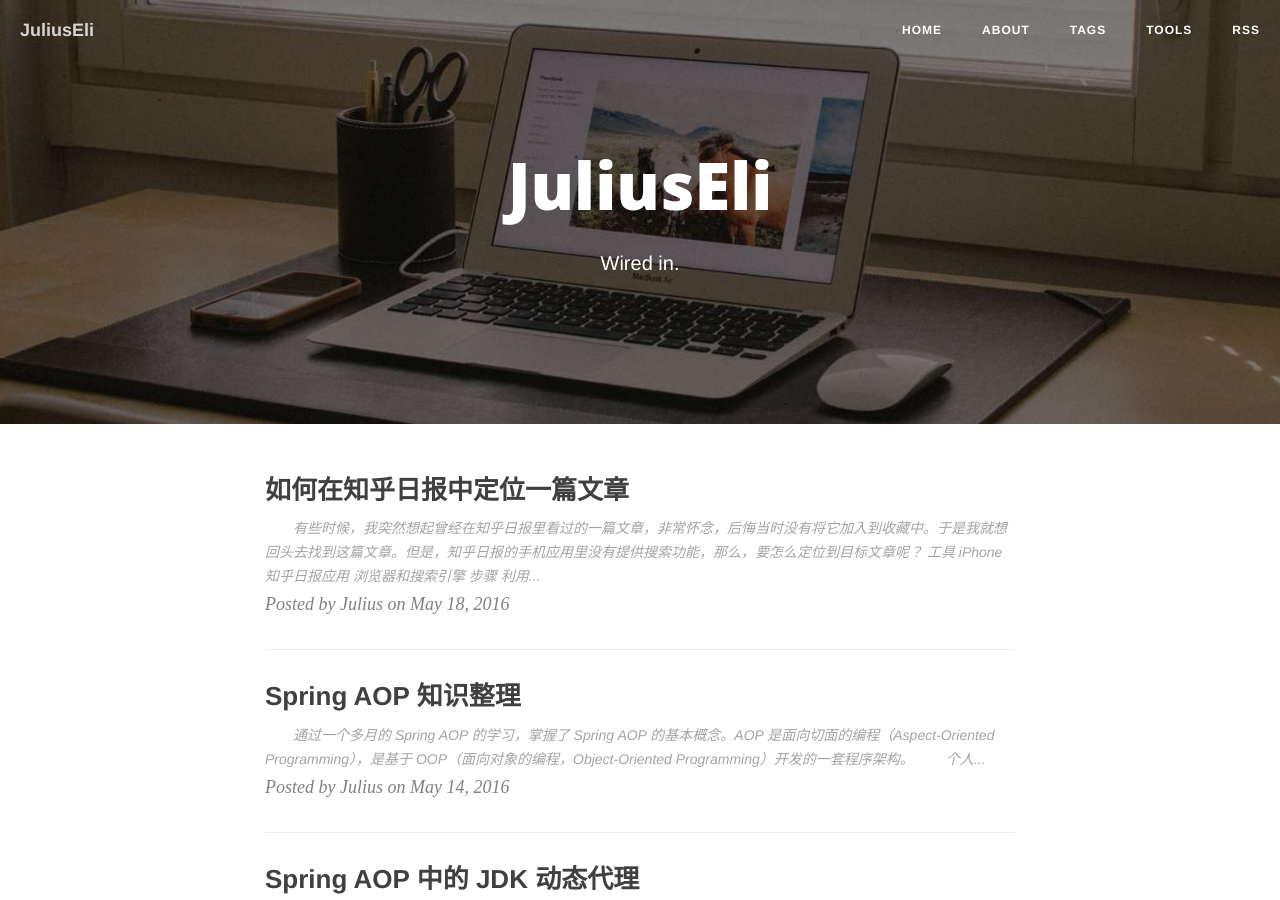
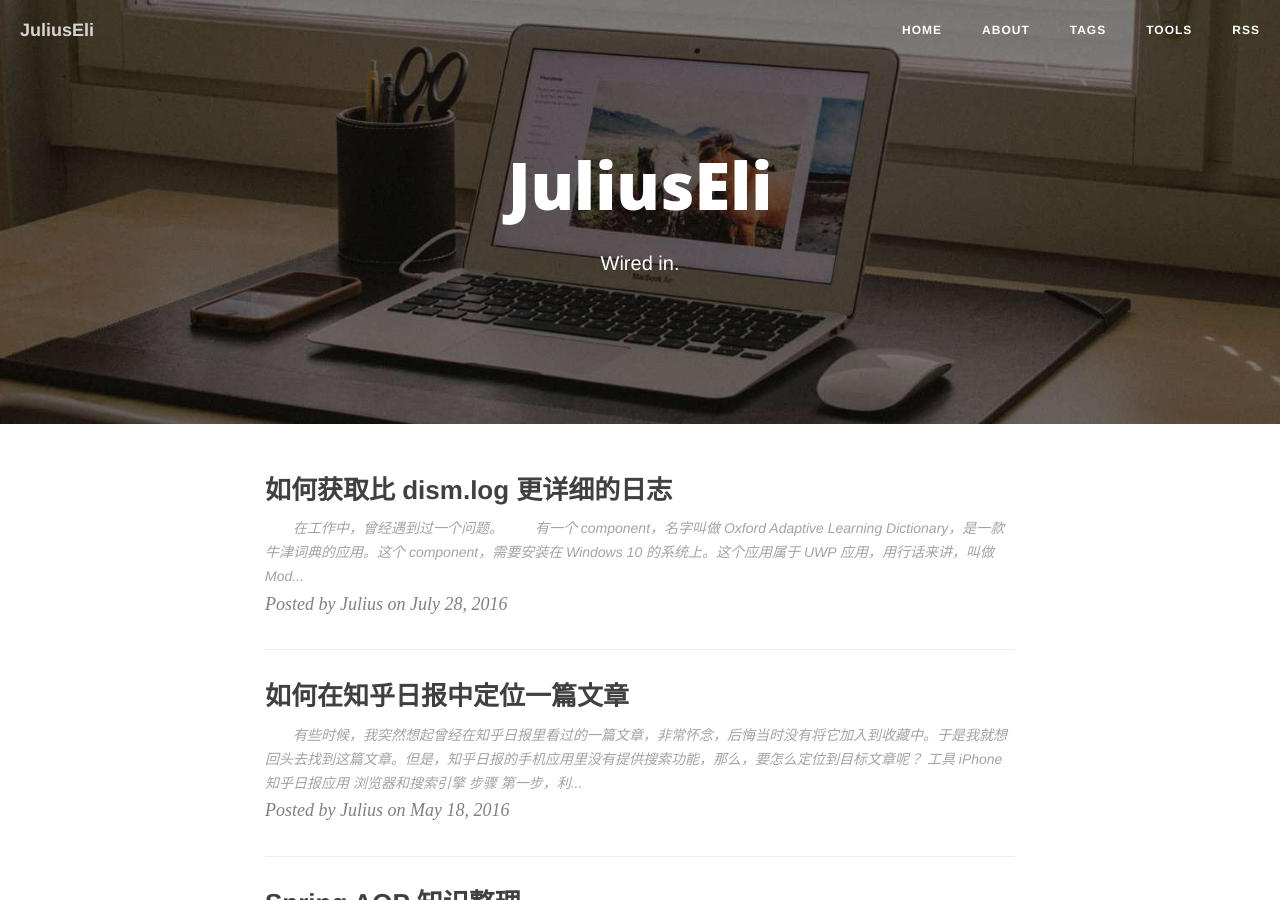
Before and after one commit to Julius-Liu/julius-liu.github.com, a Jekyll site: the page built from index.html, in a window 1280 px wide and 900 px high. Built offline with Jekyll 4.4.1, drawn with Linux system fonts in a browser that asks for light colours; nearby versions of some CDN libraries; the list of posts is cut into pages by our own code; some of the changed text lies outside the part shown.

Commit message:
Add new blog

```diff
--- a/_posts/2016-05-18-zhihu-find.md
+++ b/_posts/2016-05-18-zhihu-find.md
@@ -16,15 +16,15 @@ description: 在知乎日报中定位一篇文章
 
 ### 步骤
 
-1. 利用搜索引擎，在浏览器中查找到知乎日报里的文章，注意 URL 的格式类似 `http://daily.zhihu.com/story/4212724`，如下图所示：
+第一步，利用搜索引擎，在浏览器中查找到知乎日报里的文章，注意 URL 的格式类似 `http://daily.zhihu.com/story/4212724`，如下图所示：
 <center>
   <p><img src="/images/zhihu-find/ZhiHuDaily.JPG" align="center"></p>
 </center>
-2. 在手机的浏览器上访问这个链接，如下图所示：
+第二步，在手机的浏览器上访问这个链接，如下图所示：
 <center>
   <p><img src="/images/zhihu-find/image_zhihu.png" align="center"></p>
 </center>
-3. 点击“打开”，就可以在知乎日报应用中打开这篇文章了！现在可以随意加入收藏！
+第三步，点击“打开”，就可以在知乎日报应用中打开这篇文章了！现在可以随意加入收藏！
 
 <br>
 
--- /dev/null
+++ b/_posts/2016-07-28-dism-and-event-viewer.md
@@ -0,0 +1,36 @@
+---
+layout: post
+title: 如何获取比 dism.log 更详细的日志
+categories: blog
+tags: [职场]
+description: 如何获取比 dism.log 更详细的日志
+---
+
+　　在工作中，曾经遇到过一个问题。<br/>
+　　有一个 component，名字叫做 Oxford Adaptive Learning Dictionary，是一款牛津词典的应用。这个 component，需要安装在 Windows 10 的系统上。这个应用属于 UWP 应用，用行话来讲，叫做 Modern App。Modern App 是区别于 Win32 App 的一种应用（按照我的理解，在 Win8 和 Win8.1 之后，才有了 **“应用”** 这一说法，在这之前，我们都把他们叫做 **“软件”**），它采用的是 **沙盒机制**，其程序文件是无法访问的（使用管理员账户也无法访问）。要打开这一应用，只有通过开始菜单的 All App 中的图标；要卸载这一应用，可以通过在 All App 中邮件选择卸载，或者在 Apps & Features 中，找到这一应用以后选择卸载。（Win32 程序的卸载方式可以通过 Program and Features，Modern App 不会在其中出现）<br/>
+　　Oxford Dictionary 的安装文件的后缀名是 appxbundle。要将 Oxford Dictionary 安装上，需要使用 `dism /online /Add-ProvisionedAppxPackage` 语法。<br/>
+<br/>
+　　背景介绍完了以后，我来描述一下所遇到的问题。在 dism 的命令显示 “操作成功完成。” 之后，发现在 All Apps 里面有了 Oxford Dictionary 的图标，但是在 Apps & Features 里面却没有发现 Oxford 这一项。这点十分蹊跷，看起来像是 Oxford 没有成功安装。<br/>
+　　在 All Apps 里面点击 Oxford，发现应用的图标下面出现了类似进度条的物件，Oxford 词典无论如何都无法启动。问题出现了：Oxford Dictionary 无法安装！<br/>
+　　但是，`dism /online /Add-ProvisionedAppxPackage` 不是显示 “操作成功完成。” 了吗？于是，试图从 dism 的 log 中寻找原因。<br/>
+　　dism.log 的路径是 `C:\Windows\Logs\DISM\dism.log`。打开这个日志后，发现所有的命令的执行结果都是 `Info` 或者 `Warning` 类型，没有 `Error`；而且 dism.log 也显示 `Add-ProvisionedAppxPackage` 命令成功完成。这条路被堵死了。<br/>
+　　休息一下以后，回来再次思考这个问题。可以确定的是，Oxford Dictionary 一定没有安装成功，因为如果安装成功，那么一定可以启动这个应用。但是 dism.log 显示命令的执行是成功的。于是 debug 的思路是：**能否找到比 dism.log 更详细的安装日志？**<br/>
+　　于是我请教了某一位同事，在他的帮助下，成功解决了这一问题！以下是解决步骤。<br/>
+<br/>
+　　第一步，找到 “事件查看器” **Event Viewer**，保存 “Windows 日志” 下面的条目，例如：应用程序、系统等等。将这些日志保存下来，是为了做比较。所以，在安装 Oxford 之前，保存一次；在安装 Oxford 之后，再保存一次。这样就可以比较前后两次日志的不同之处了。<br/>
+　　后来知道，其实，像 Oxford 之类的应用的安装日志在 **系统** 日志中。
+<center>
+  <p><img src="/images/event-viewer/01_log_dump.png" align="center"></p>
+</center>
+<br/>
+　　第二步，使用 Beyond Compare，比较前后日志的不同。可以查找关键字如 “Oxford” 或者其他相关的关键字。<br/>
+　　如下图所示，发现了不同之处，由此顺藤摸瓜，继续寻找原因。
+<center>
+  <p><img src="/images/event-viewer/02_difference_found.png" align="center"></p>
+</center>
+<br/>
+　　第三步，根据不同之处，继续寻找，终于发现了问题所在。如下图所示：
+<center>
+  <p><img src="/images/event-viewer/03_Oxford_error.png" align="center"></p>
+</center>
+<br/>
```
Also changed, not shown: images/event-viewer/01_log_dump.png (added), images/event-viewer/02_difference_found.png (added), images/event-viewer/03_Oxford_error.png (added).
